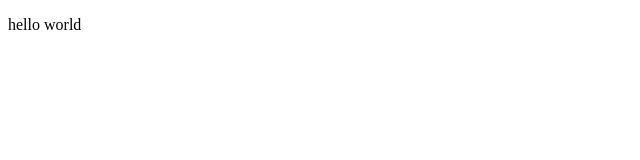
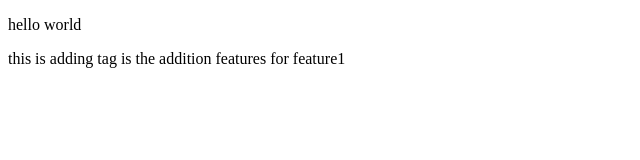
Before and after one commit to alok9915/LocalRepo, a plain HTML site: page index.html in a window 1280 px wide. Shown: the whole page, without its empty margins (0-640 px from the left). Drawn offline with Linux system fonts and the light colour scheme.

Commit message:
added a new feature as paragraph

```diff
--- a/index.html
+++ b/index.html
@@ -8,6 +8,8 @@
 <body>
     <p> hello world
     </p>
+    <p>this is adding tag is the addition features for feature1</p>
+
 
 </body>
 </html>
```
